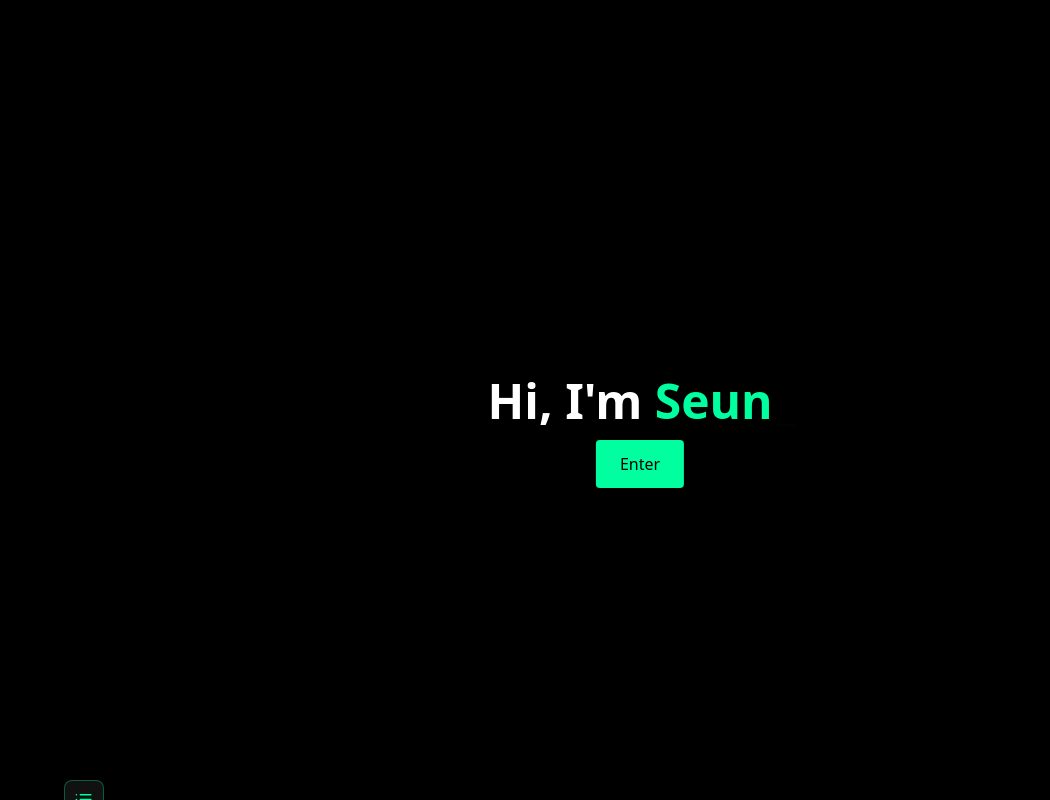
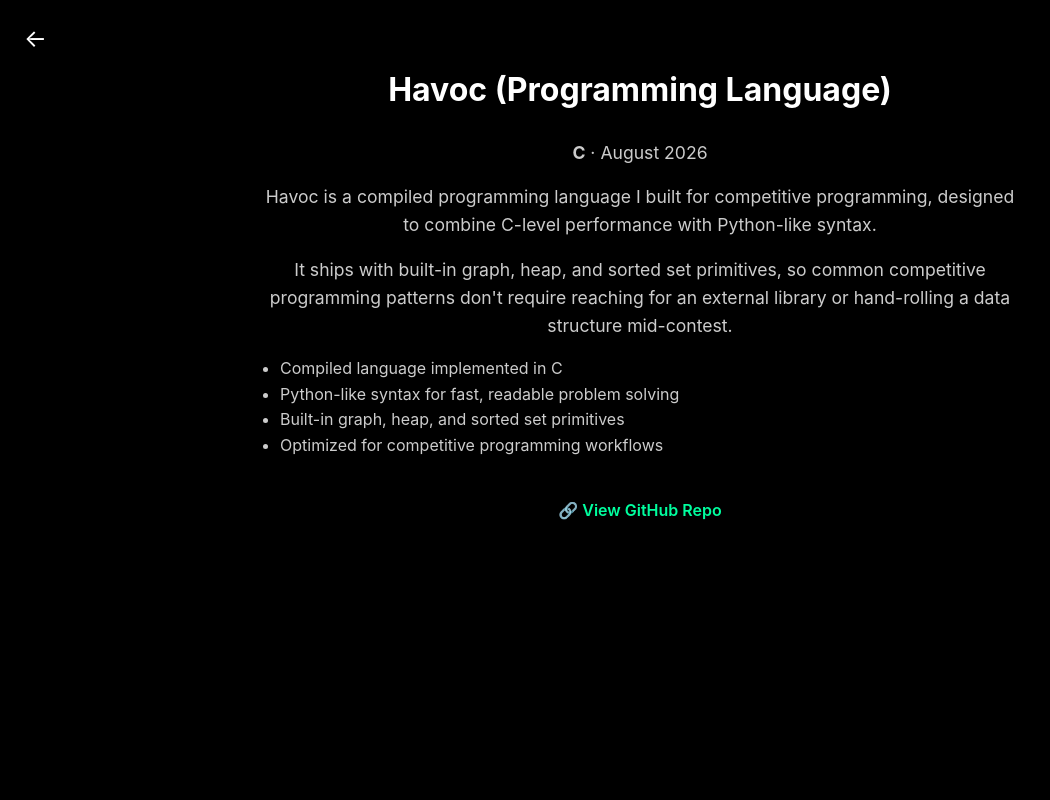
Before and after one commit to seun-ipaye/portfolio, a React (Vite) app: page /havoc in a window 1280 px wide. Before the commit this address led to /. Shown: the whole page, without its empty margins (0-1050 px from the left). Built offline with nearby package versions, Linux system fonts and the light colour scheme.

Commit message:
default pages

```diff
--- a/src/App.jsx
+++ b/src/App.jsx
@@ -6,9 +6,11 @@ import ExperienceCarousel from "./components/ExperienceCarousel";
 import Contact from "./components/Contact";
 import SpotifyPage from "./components/SpotifyPage";
 import SOCPage from "./components/SOCPage";
-import MESPage from "./components/MESPage";
 import IntelliCrossPage from "./components/IntelliCrossPage";
 import PlayThisPage from "./components/PlayThisPage";
+import WalksafePage from "./components/WalksafePage";
+import HavocPage from "./components/HavocPage";
+import FroggPage from "./components/FroggPage";
 
 function MainPage() {
   return (
@@ -32,8 +34,10 @@ function App() {
       <Route path="/spotify" element={<SpotifyPage />} />
       <Route path="/soc" element={<SOCPage />} />
       <Route path="/intellicross" element={<IntelliCrossPage />} />
-      <Route path="/mes" element={<MESPage />} />
       <Route path="/playthis" element={<PlayThisPage />} />
+      <Route path="/walksafe" element={<WalksafePage />} />
+      <Route path="/havoc" element={<HavocPage />} />
+      <Route path="/frogg" element={<FroggPage />} />
       <Route path="*" element={<Navigate to="/" />} />
     </Routes>
   );
--- /dev/null
+++ b/src/components/FroggPage.jsx
@@ -0,0 +1,90 @@
+// src/components/FroggPage.jsx
+import React from "react";
+import BackButton from "./BackButton";
+
+function FroggPage() {
+  const containerStyle = {
+    maxWidth: "800px",
+    margin: "0 auto",
+    padding: "4rem 1rem",
+    color: "white",
+    fontFamily: "'Inter', sans-serif",
+    lineHeight: "1.6",
+    textAlign: "center",
+  };
+
+  const headingStyle = {
+    fontSize: "2rem",
+    fontWeight: "bold",
+    marginBottom: "1.5rem",
+  };
+
+  const paragraphStyle = {
+    marginBottom: "1rem",
+    fontSize: "1.1rem",
+    color: "#ccc",
+  };
+
+  const listStyle = {
+    listStyleType: "disc",
+    paddingLeft: "1.5rem",
+    textAlign: "left",
+    margin: "1rem 0",
+    color: "#ccc",
+  };
+
+  const linkStyle = {
+    display: "inline-block",
+    marginTop: "1.5rem",
+    color: "#00ff9f",
+    textDecoration: "none",
+    fontWeight: "600",
+    transition: "opacity 0.2s",
+  };
+
+  const linkHover = {
+    opacity: 0.8,
+  };
+
+  return (
+    <div style={containerStyle}>
+      <BackButton></BackButton>
+      <h1 style={headingStyle}>Frogg</h1>
+
+      <p style={paragraphStyle}>
+        <strong>Python, discord.py</strong> · August 2026
+      </p>
+
+      <p style={paragraphStyle}>
+        Frogg is a Discord bot that scrapes and aggregates Canadian tech
+        co-op and internship postings, so students don't have to manually
+        trawl job boards to catch new listings.
+      </p>
+
+      <p style={paragraphStyle}>
+        It runs on a 6-hour scrape cycle and delivers real-time postings
+        straight into the servers it's installed on.
+      </p>
+
+      <ul style={listStyle}>
+        <li>Built in Python with discord.py</li>
+        <li>Scrapes and aggregates Canadian tech co-op/internship postings</li>
+        <li>Runs on an automated 6-hour refresh cycle</li>
+        <li>Delivering real-time opportunities to 10+ servers</li>
+      </ul>
+
+      <a
+        href="https://github.com/seun-ipaye/frogg"
+        target="_blank"
+        rel="noopener noreferrer"
+        style={linkStyle}
+        onMouseEnter={(e) => (e.target.style.opacity = linkHover.opacity)}
+        onMouseLeave={(e) => (e.target.style.opacity = "1")}
+      >
+        🔗 View GitHub Repo
+      </a>
+    </div>
+  );
+}
+
+export default FroggPage;
--- /dev/null
+++ b/src/components/HavocPage.jsx
@@ -0,0 +1,91 @@
+// src/components/HavocPage.jsx
+import React from "react";
+import BackButton from "./BackButton";
+
+function HavocPage() {
+  const containerStyle = {
+    maxWidth: "800px",
+    margin: "0 auto",
+    padding: "4rem 1rem",
+    color: "white",
+    fontFamily: "'Inter', sans-serif",
+    lineHeight: "1.6",
+    textAlign: "center",
+  };
+
+  const headingStyle = {
+    fontSize: "2rem",
+    fontWeight: "bold",
+    marginBottom: "1.5rem",
+  };
+
+  const paragraphStyle = {
+    marginBottom: "1rem",
+    fontSize: "1.1rem",
+    color: "#ccc",
+  };
+
+  const listStyle = {
+    listStyleType: "disc",
+    paddingLeft: "1.5rem",
+    textAlign: "left",
+    margin: "1rem 0",
+    color: "#ccc",
+  };
+
+  const linkStyle = {
+    display: "inline-block",
+    marginTop: "1.5rem",
+    color: "#00ff9f",
+    textDecoration: "none",
+    fontWeight: "600",
+    transition: "opacity 0.2s",
+  };
+
+  const linkHover = {
+    opacity: 0.8,
+  };
+
+  return (
+    <div style={containerStyle}>
+      <BackButton></BackButton>
+      <h1 style={headingStyle}>Havoc (Programming Language)</h1>
+
+      <p style={paragraphStyle}>
+        <strong>C</strong> · August 2026
+      </p>
+
+      <p style={paragraphStyle}>
+        Havoc is a compiled programming language I built for competitive
+        programming, designed to combine C-level performance with
+        Python-like syntax.
+      </p>
+
+      <p style={paragraphStyle}>
+        It ships with built-in graph, heap, and sorted set primitives, so
+        common competitive programming patterns don't require reaching for
+        an external library or hand-rolling a data structure mid-contest.
+      </p>
+
+      <ul style={listStyle}>
+        <li>Compiled language implemented in C</li>
+        <li>Python-like syntax for fast, readable problem solving</li>
+        <li>Built-in graph, heap, and sorted set primitives</li>
+        <li>Optimized for competitive programming workflows</li>
+      </ul>
+
+      <a
+        href="https://github.com/seun-ipaye/havoc"
+        target="_blank"
+        rel="noopener noreferrer"
+        style={linkStyle}
+        onMouseEnter={(e) => (e.target.style.opacity = linkHover.opacity)}
+        onMouseLeave={(e) => (e.target.style.opacity = "1")}
+      >
+        🔗 View GitHub Repo
+      </a>
+    </div>
+  );
+}
+
+export default HavocPage;
--- a/src/components/ProjectsGrid.jsx
+++ b/src/components/ProjectsGrid.jsx
@@ -79,7 +79,7 @@ const gridItems = [
     media: "/media/walksafe_logo_black.png",
     type: "image",
     className: "group2",
-    href: "/spotify",
+    href: "/walksafe",
     hoverable: true,
     description: "Tool for organizing and managing Spotify playlists.",
   },
@@ -89,6 +89,7 @@ const gridItems = [
     media: "/media/frogg_black_bg_zoomed.png",
     type: "image",
     className: "group3",
+    href: "/frogg",
     hoverable: true,
     description: "A small, fun side experiment.",
   },
--- /dev/null
+++ b/src/components/WalksafePage.jsx
@@ -0,0 +1,81 @@
+// src/components/WalksafePage.jsx
+import React from "react";
+import BackButton from "./BackButton";
+
+function WalksafePage() {
+  const containerStyle = {
+    maxWidth: "800px",
+    margin: "0 auto",
+    padding: "4rem 1rem",
+    color: "white",
+    fontFamily: "'Inter', sans-serif",
+    lineHeight: "1.6",
+    textAlign: "center",
+  };
+
+  const headingStyle = {
+    fontSize: "2rem",
+    fontWeight: "bold",
+    marginBottom: "1.5rem",
+  };
+
+  const paragraphStyle = {
+    marginBottom: "1rem",
+    fontSize: "1.1rem",
+    color: "#ccc",
+  };
+
+  const listStyle = {
+    listStyleType: "disc",
+    paddingLeft: "1.5rem",
+    textAlign: "left",
+    margin: "1rem 0",
+    color: "#ccc",
+  };
+
+  const noteStyle = {
+    display: "inline-block",
+    marginTop: "1.5rem",
+    color: "#00ff9f",
+    fontWeight: "600",
+  };
+
+  return (
+    <div style={containerStyle}>
+      <BackButton></BackButton>
+      <h1 style={headingStyle}>WalkSafe App</h1>
+
+      <p style={paragraphStyle}>
+        <strong>TypeScript, React Native, Google Firebase</strong> · August 2026
+      </p>
+
+      <p style={paragraphStyle}>
+        WalkSafe is the official campus safety app I helped build as
+        Co-Founder of BSCS, letting students locate volunteer escorts in
+        real time instead of relying on a dial-based system.
+      </p>
+
+      <p style={paragraphStyle}>
+        I led a developer team of 7 to design, build, and ship the app from
+        concept to production, facilitating 300+ safe escorts and cutting
+        average response time by 65% compared to the previous process.
+      </p>
+
+      <ul style={listStyle}>
+        <li>Real-time volunteer location tracking</li>
+        <li>Built with React Native and TypeScript on a Firebase backend</li>
+        <li>Led a 7-person developer team from concept to launch</li>
+        <li>300+ safe escorts facilitated, 300+ downloads</li>
+        <li>65% faster average response time than the prior system</li>
+      </ul>
+
+      <p style={paragraphStyle}>
+        The repo is private, but WalkSafe is headed to the App Store soon.
+      </p>
+
+      <span style={noteStyle}>📱 Coming soon to the App Store</span>
+    </div>
+  );
+}
+
+export default WalksafePage;
```
Also changed, not shown: .claude/launch.json (added), public/media/havoclogo.svg (added).
